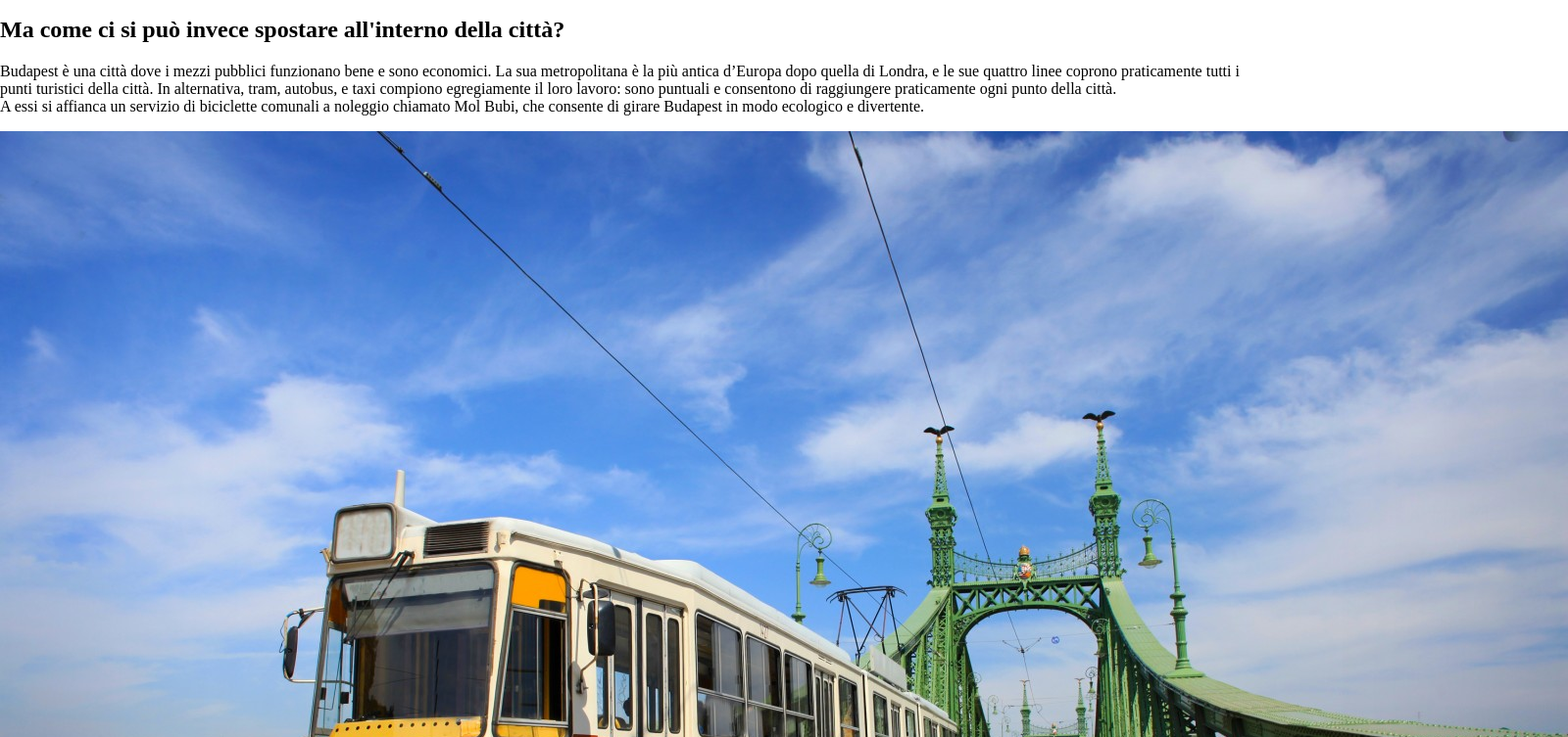
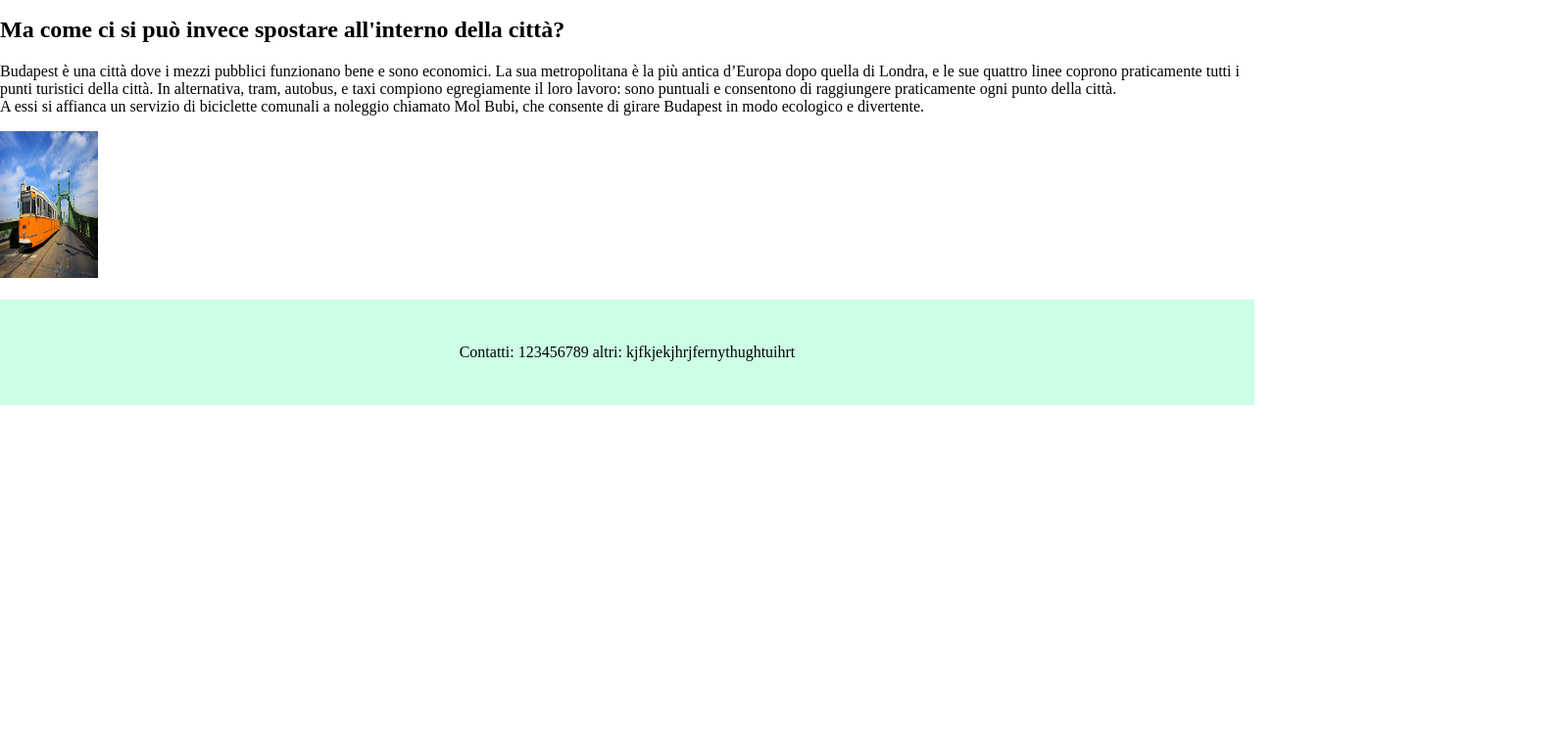
Before and after one commit to vittoriazardini/vittoriazardini.github.io, a plain HTML site: page come arrivarci.html in a window 1280 px wide. Shown: the part 583-1336 px from the top of the page at 98% size, 1600 px wide, since content can reach past the window. After the commit the page ends 997 px from the top, so only its background shows below. Drawn offline with Linux system fonts and the light colour scheme.

Commit message:
Update come arrivarci.html

```diff
--- a/come arrivarci.html
+++ b/come arrivarci.html
@@ -37,7 +37,7 @@
   <h2>Ma come ci si può invece spostare all'interno della città?</h2>
   <p>Budapest è una città dove i mezzi pubblici funzionano bene e sono economici. La sua metropolitana è la più antica d’Europa dopo quella di Londra, e le sue quattro linee coprono praticamente tutti i punti turistici della città. In alternativa, tram, autobus, e taxi compiono egregiamente il loro lavoro: sono puntuali e consentono di raggiungere praticamente ogni punto della città.</br>
   A essi si affianca un servizio di biciclette comunali a noleggio chiamato Mol Bubi, che consente di girare Budapest in modo ecologico e divertente. </p>
- <aside><img src="tram.jpg"></aside>
+ <aside><img src="tram.jpg" style="width:100px; height:150px"></aside>
  </br>
  <footer>
   Contatti: 123456789 altri: kjfkjekjhrjfernythughtuihrt
```
